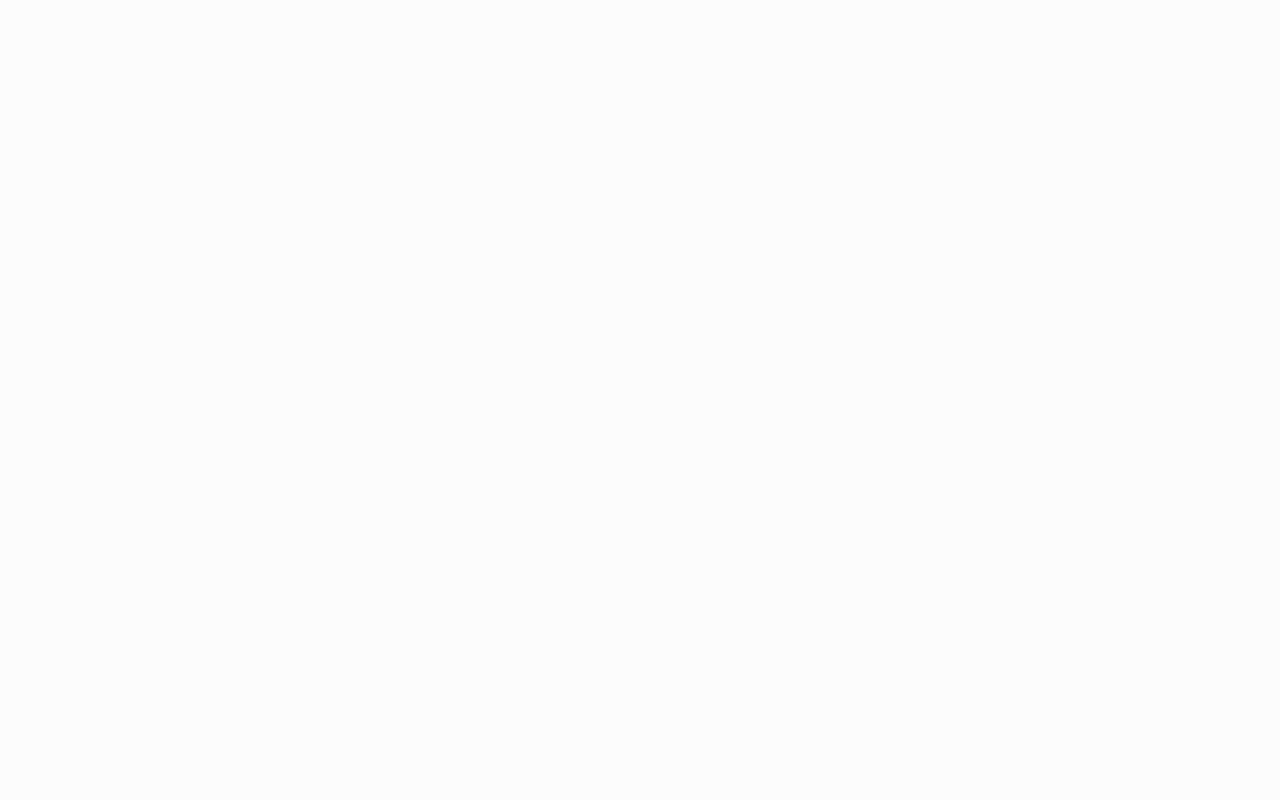
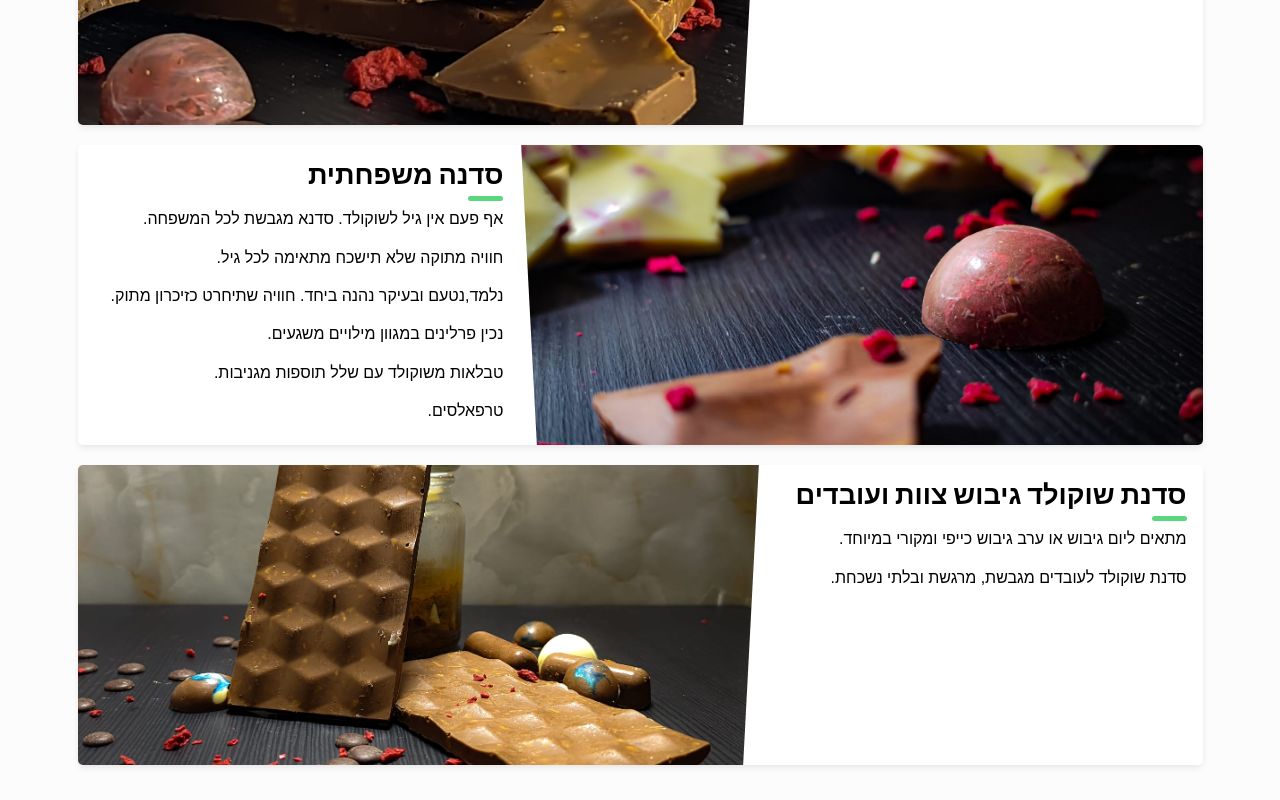
Before and after one commit to moransh4/RotemChocolatier, a React (Create React App) app: page / in a window 1280 px wide. Shown: the part 1581-2381 px from the top of the page. Before the commit the page ends 1442 px from the top, so only its background shows below. Built offline with nearby package versions, Linux system fonts and the light colour scheme.

Commit message:
add content and fix css in card

```diff
--- a/src/Data/workshops.json
+++ b/src/Data/workshops.json
@@ -24,4 +24,26 @@
     ],
     "imageNme": "work3",
     "isAlt": false
+},
+{
+    "title" : "סדנה משפחתית",
+    "content" : [
+        "אף פעם אין גיל לשוקולד. סדנא מגבשת לכל המשפחה.",
+        " חוויה מתוקה שלא תישכח מתאימה לכל גיל.",
+        "נלמד,נטעם ובעיקר נהנה ביחד. חוויה שתיחרט כזיכרון מתוק.",
+        "נכין פרלינים במגוון מילויים משגעים.",
+        "טבלאות משוקולד עם שלל תוספות מגניבות.",
+        "טרפאלסים."
+    ],
+    "imageNme": "work4",
+    "isAlt": true
+},
+{
+    "title" : "סדנת שוקולד גיבוש צוות ועובדים",
+    "content" : [
+        "מתאים ליום גיבוש או ערב גיבוש כייפי ומקורי במיוחד.",
+        "סדנת שוקולד לעובדים מגבשת, מרגשת ובלתי נשכחת."
+    ],
+    "imageNme": "work5",
+    "isAlt": false
 }]
--- a/src/components/card/card.scss
+++ b/src/components/card/card.scss
@@ -18,7 +18,7 @@
     border-radius: 5px;
     overflow: hidden;
     z-index: 0;
-    min-height: 200px;
+    min-height: 300px;
     a {
       color: inherit;
       &:hover {
```
